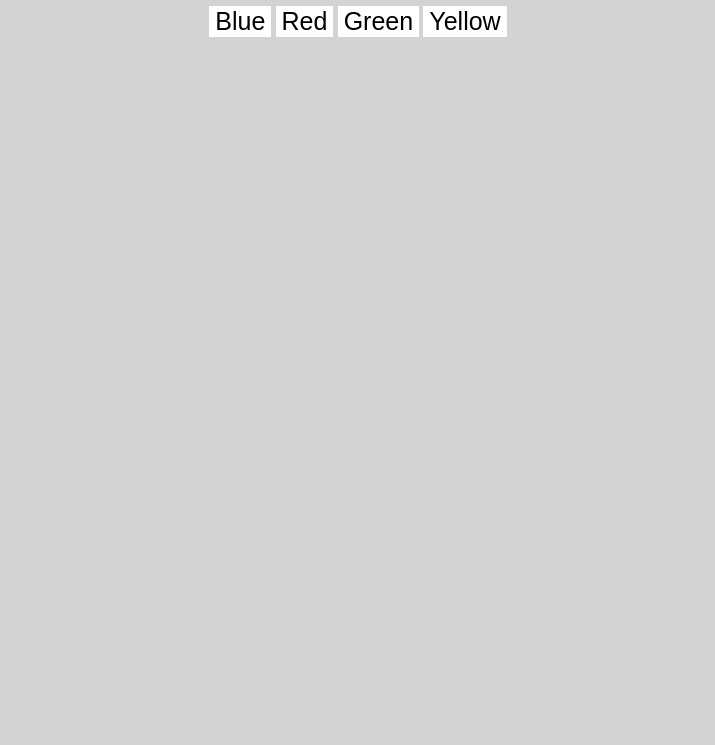
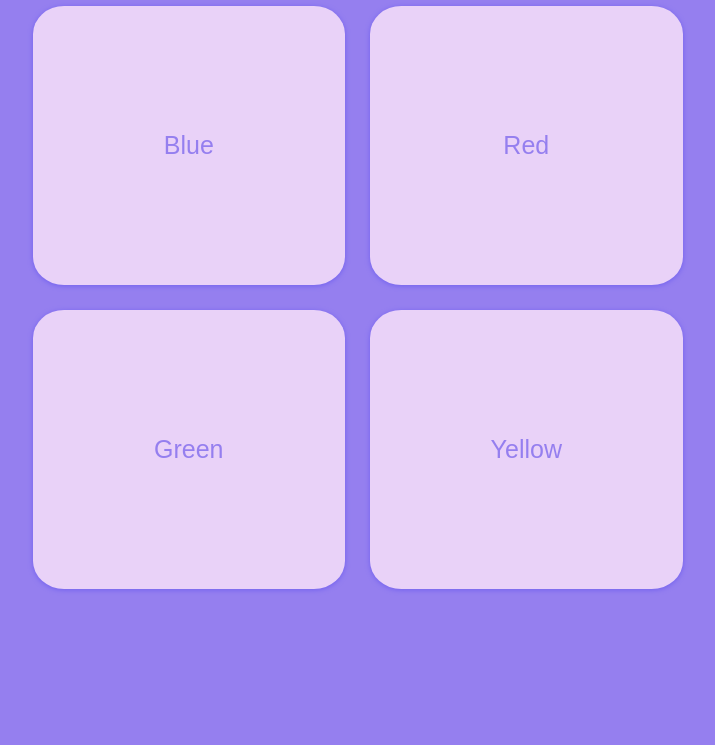
Before and after one commit to josephsmith0705/js-quiz, a plain HTML site: page index.html in a window 1280 px wide. Shown: the part 76-821 px from the top of the page, without its empty margins (282-997 px from the left). Before the commit the page ends 800 px from the top, so only its background shows below. Drawn offline with Linux system fonts and the light colour scheme.

Commit message:
Changed styling

```diff
--- a/index.html
+++ b/index.html
@@ -11,13 +11,17 @@
 <body>
 <div class="questions">
 	<h1 id="question"></h1>
-	<button onclick="checkAnswer(0)" id="answer1"></button>
-	<button onclick="checkAnswer(1)" id="answer2"></button>
-	<button onclick="checkAnswer(2)" id="answer3"></button>
-	<button onclick="checkAnswer(3)" id="answer4"></button>
+    <div id="question-grid">
+        <button class="answer-button" onclick="checkAnswer(0)" id="answer1"></button>
+        <button class="answer-button" onclick="checkAnswer(1)" id="answer2"></button>
+        <button class="answer-button" onclick="checkAnswer(2)" id="answer3"></button>
+        <button class="answer-button" onclick="checkAnswer(3)" id="answer4"></button>
+        </div>
     </div>
-<h3 id="questionFeedback"></h3>
-<button onclick="next()" id="nextButton">Next</button>
+<div class="feedback">
+    <h3 id="questionFeedback"></h3>
+    <button onclick="next()" id="nextButton">Next</button>
+</div>
 <script src="scripts.js"></script>
 </body>
 </html>
--- a/styles.css
+++ b/styles.css
@@ -1,20 +1,83 @@
+:root{
+	--bg-color: #957FEF;
+	--text-color: #957FEF;
+	--accent-dark: #7161EF;
+	--accent-light: #e9d2f8;
+
+	--animation-duration: 0.5s;
+}
+
 body {
     margin: 0px;
-    background-color: lightgrey;
+    background-color: var(--bg-color);
     text-align: center;
 	font-family: Montserrat;
+	overflow: hidden;
 }
+
+.answer-button{
+	background-color: var(--accent-light);
+	font-size: 25px;
+	border: none;
+	border-radius: 10%;
+	padding: 125px 0;
+	box-shadow: 0px 1px 5px var(--accent-dark);
+	color: var(--bg-color);
+}
+
+.answer-button:hover {
+	cursor: pointer;
+	animation-name: buttonfade;
+	animation-duration: var(--animation-duration);
+	background-color: var(--accent-dark);
+	color: var(--accent-light);
+}
+
+@keyframes buttonfade{
+	0%{
+		background-color: var(--accent-light);
+		color: var(--bg-color);
+	}
+	100%{
+		background-color: var(--accent-dark);
+		color: var(--accent-light);
+	}
+}
+
+.questions{
+	height: 100vh;
+	width: 650px;
+	margin: auto;
+}
+
+.feedback{
+	position: absolute;
+	top: 125px;
+	width: 100%;
+	color: var(--accent-light);
+}
+
+#question{
+	color: var(--accent-light);
+}
+
+#question-grid{
+	display: grid;
+	grid-template-columns: auto auto;
+	grid-gap: 25px;
+}
+
 #nextButton {
 	display: none;
 	margin: auto;
+	background-color: var(--accent-light);
+	color: var(--bg-color);
+	font-size: 25px;
+	padding: 10px 20px;
+	border: none;
+	border-radius: 5%;
 }
-button {
-	background-color: white;
-	font-size: 25px;
-	border: none;
-	border-radius: 0px;
+#nextButton:hover{
+	cursor: pointer;
+	background: var(--accent-dark);
 }
-button:hover {
-	cursor: pointer;
-	background: grey;
-}
```
